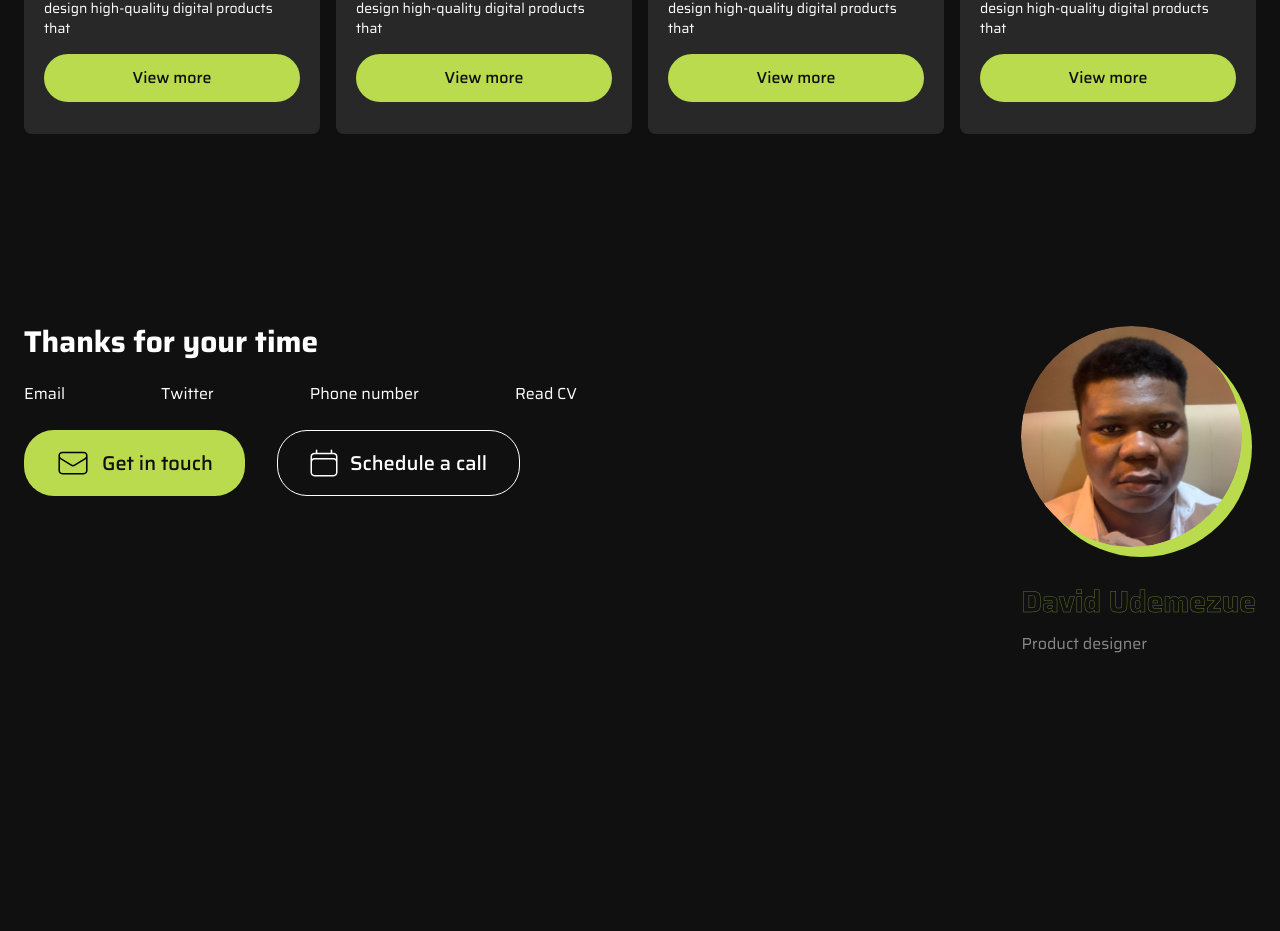
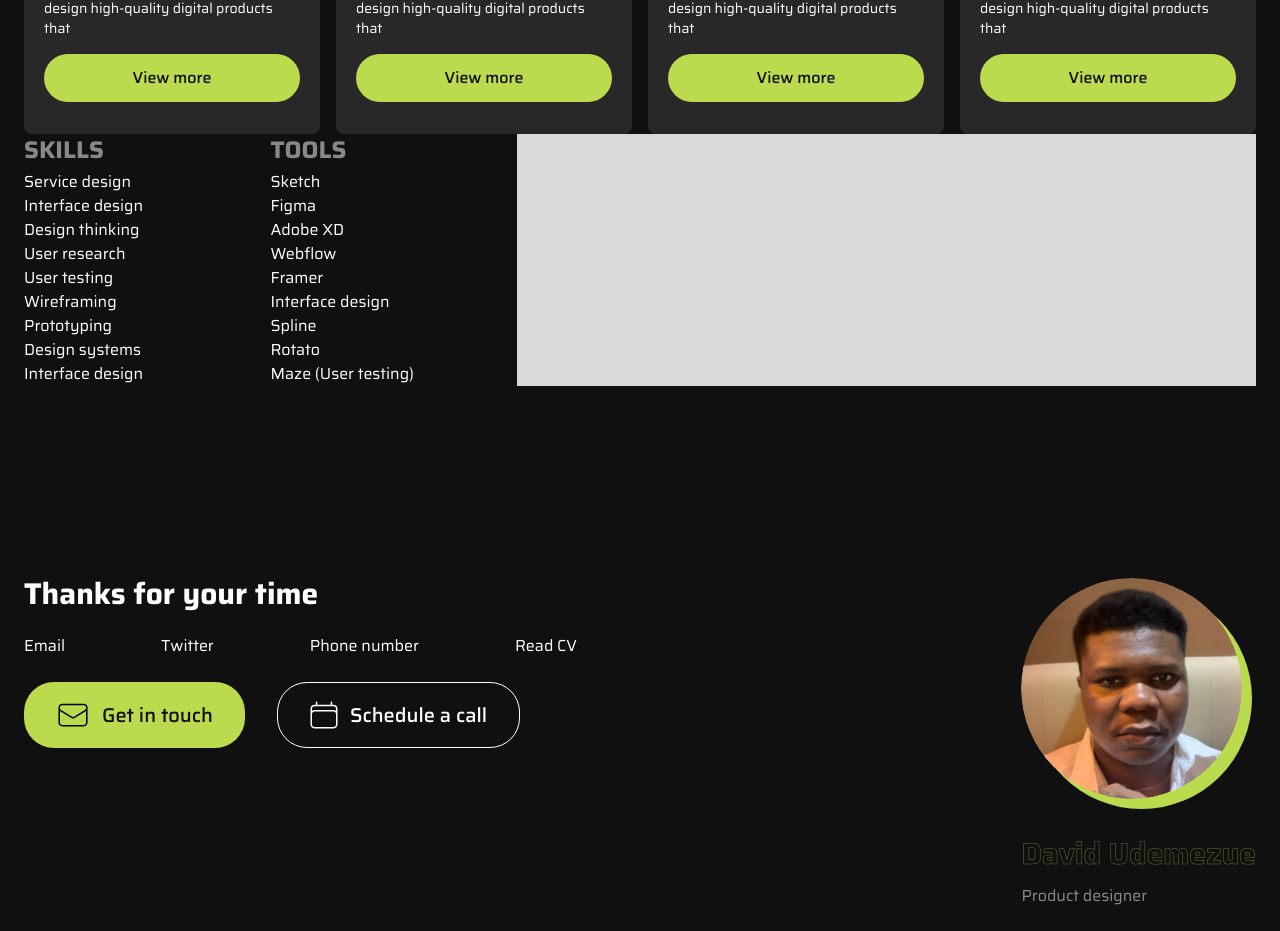
Before and after one commit to Kenedavies/portfolio, a React (Vite) app: page /my-work in a window 1280 px wide. Shown: the part 980-1911 px from the top of the page. Before the commit the page ends 1748 px from the top, so only its background shows below. Built offline with nearby package versions, Linux system fonts and the light colour scheme.

Commit message:
design section

```diff
--- a/src/layouts/Home/DesignProcess.tsx
+++ b/src/layouts/Home/DesignProcess.tsx
@@ -75,8 +75,8 @@ export default function DesignProcess() {
             key={index}
             className="bg-[#161616] pl-5 md:pl-6 pt-7 pb-3 pr-3 md:pr-4"
           >
-            <div className="flex itens-center md: gap-3 md:gap-5">
-              <div className="w-[123px] h-[142px] relative bg-app-green">
+            <div className="flex flex-col sm:flex-row itens-center md: gap-3 md:gap-5 text-center sm:text-left">
+              <div className="w-[123px] h-[142px] relative bg-app-green mx-auto sm:mx-0">
                 <div className="w-full h-full absolute top-[-8px] left-[-8px] bg-[#EB5757] grid place-content-center">
                   <img src={design.url} alt={design.title} />
                 </div>
--- a/src/layouts/MyWork/index.tsx
+++ b/src/layouts/MyWork/index.tsx
@@ -71,6 +71,56 @@ export default function MyWork() {
               </article>
             ))}
           </section>
+
+          <section>
+            <div className="flex gap-y-5">
+              <div className="w-full md:w-2/5 grid grid-cols-2">
+                <div>
+                  <h4 className="text-[rgba(255,255,255,0.50)] text-lg md:text-2xl font-saira-bold mb-1">
+                    SKILLS
+                  </h4>
+                  <ul>
+                    {[
+                      "Service design",
+                      "Interface design",
+                      "Design thinking",
+                      "User research",
+                      "User testing",
+                      "Wireframing",
+                      "Prototyping",
+                      "Design systems",
+                      "Interface design",
+                    ].map((skill, index) => (
+                      <li key={index}>{skill}</li>
+                    ))}
+                  </ul>
+                </div>
+                <div>
+                  <h4 className="text-[rgba(255,255,255,0.50)] text-lg md:text-2xl font-saira-bold mb-1">
+                    TOOLS
+                  </h4>
+                  <ul>
+                    {[
+                      "Sketch",
+                      "Figma",
+                      "Adobe XD",
+                      "Webflow",
+                      "Framer",
+                      "Interface design",
+                      "Spline",
+                      "Rotato",
+                      "Maze (User testing)",
+                    ].map((tool, index) => (
+                      <li key={index}>{tool}</li>
+                    ))}
+                  </ul>
+                </div>
+              </div>
+              <div className="w-full md:w-3/5">
+                <div className="min-h-[200px] h-full bg-[#D9D9D9]"></div>
+              </div>
+            </div>
+          </section>
         </div>
       </section>
     </div>
```
